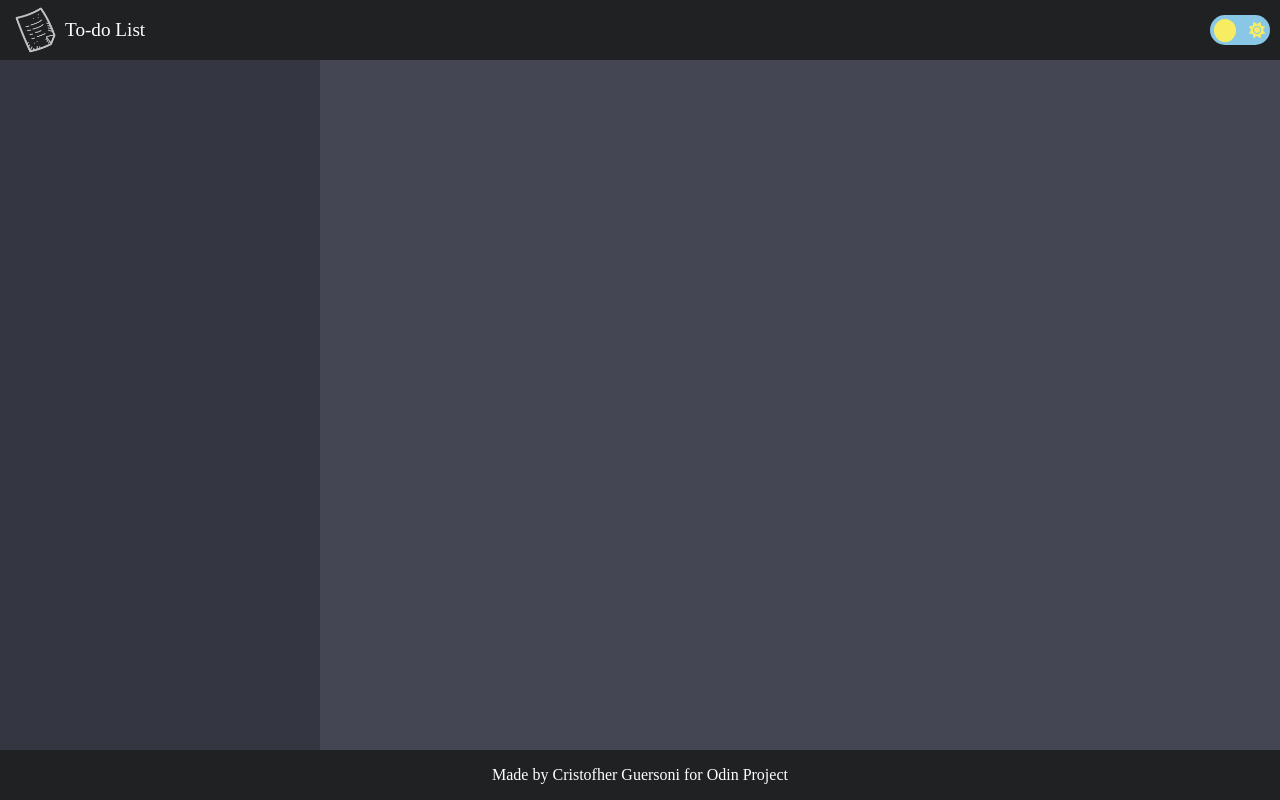
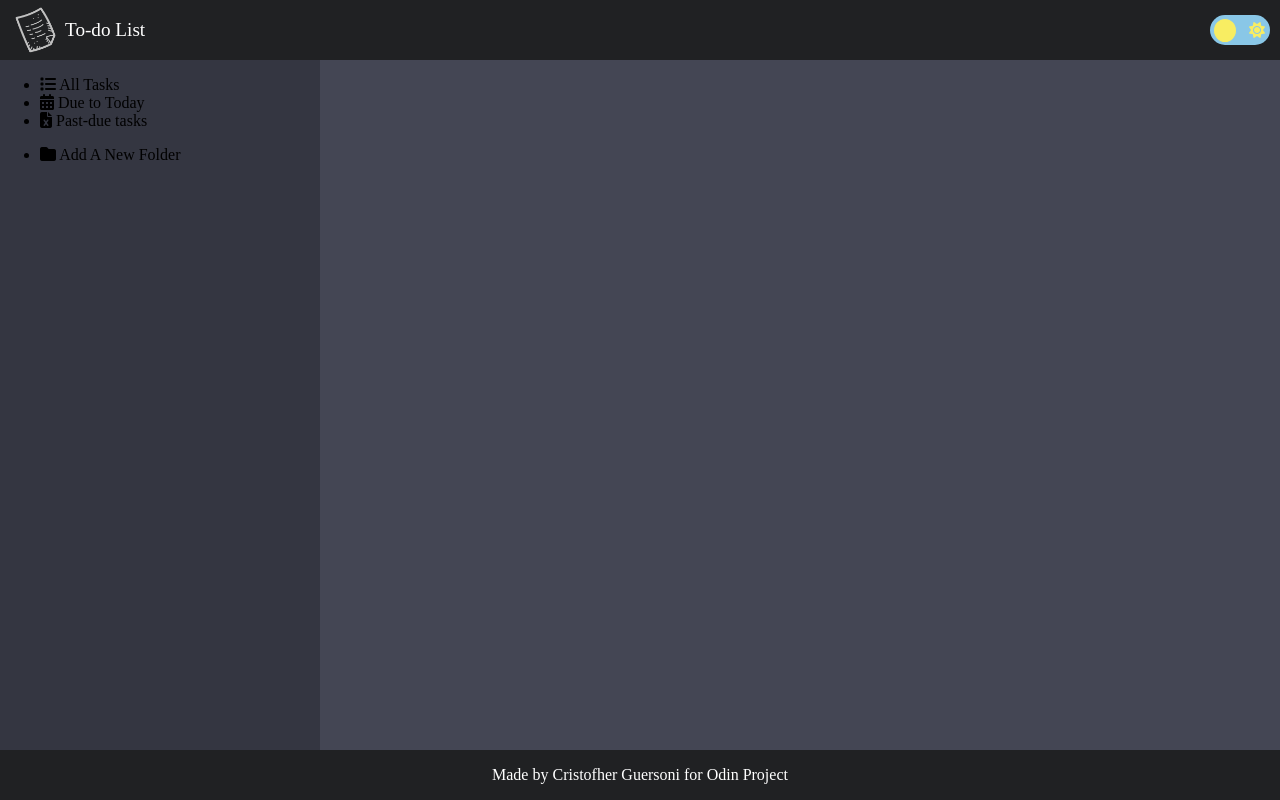
Before and after one commit to CristofherPablo/todoList, a website built with webpack: page src/template.html in a window 1280 px wide. Built offline with nearby package versions, Linux system fonts and the light colour scheme.

Commit message:
Create: sidbar menu skelleton

```diff
--- a/src/css/index.css
+++ b/src/css/index.css
@@ -122,6 +122,7 @@ header img {
   color: 	#f8ed62;
 }
 
+/*Class to hide all the attributes to help the app be more accessible for screen readers */
 .visually-hidden {
   display: none;
 }
--- a/src/js/buildPage.js
+++ b/src/js/buildPage.js
@@ -49,7 +49,45 @@ class PageLayout {
 
   renderMainSection() {
     const main = `<section class="contentContainer">
-       <div class="sideBar"></div>
+       <div class="sideBar">
+       <!-- Main menu of the page -->
+          <div class="menuDefault">
+            <nav
+            class="mainNavBar"
+            role="navigation"
+            aria-label="navBar to navigate among tasks"
+            >
+              <ul>
+                <li class="navOptions" data-category="all">
+                  <i class="fa fa-list"></i>
+                  <span class="visually-hidden">Show All Tasks</span>All Tasks
+                </li>
+                <li class="navOptions" data-category="today">
+                  <i class="fa fa-calendar"></i>
+                  <span class="visually-hidden">Show Tasks Due Today</span>Due to Today
+                </li>
+                <li class="navOptions" data-category="pastDue">
+                  <i class="fa fa-file-excel"></i>
+                  <span class="visually-hidden">Show Past-due Tasks</span>Past-due tasks
+                </li>
+              </ul>
+            </nav>
+         </div>
+         <!-- container to render the menu -->
+         <div class="containerDynamicMenu">
+           <div class="addFolder"
+           role="add new folder">
+             <ul>
+               <li>
+               <i class="fa fa-folder"></i>
+               <span class="visually-hidden">button to Add A New Folder</span>Add A New Folder</li>
+             </ul>
+           </div>
+           <div class="displayFolder" role="Nav to display the new folders created">
+             <ul></ul>
+           </div>
+         </div>
+       </div>
        <div class="content"></div>
      </section>`;
     this.container.insertAdjacentHTML('beforeend', main);
```
